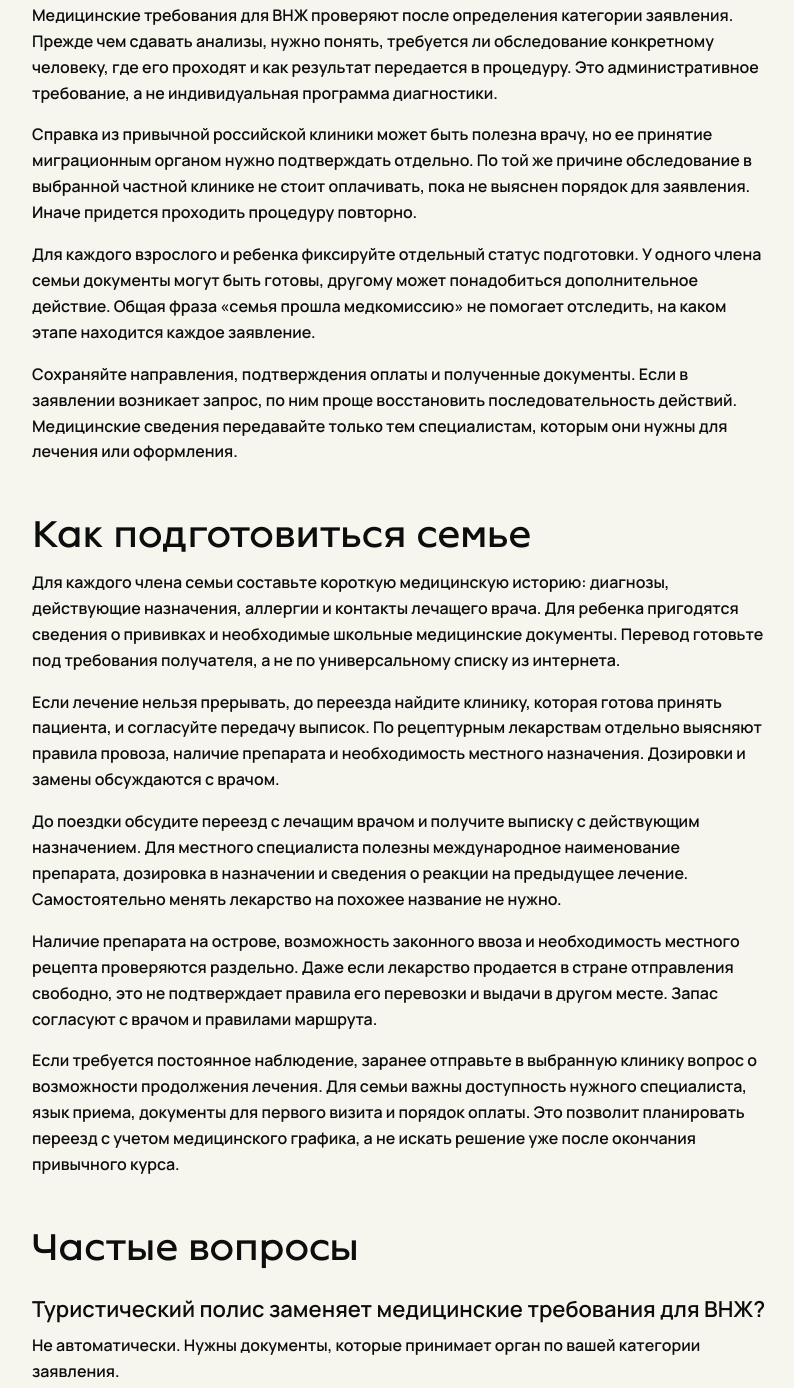
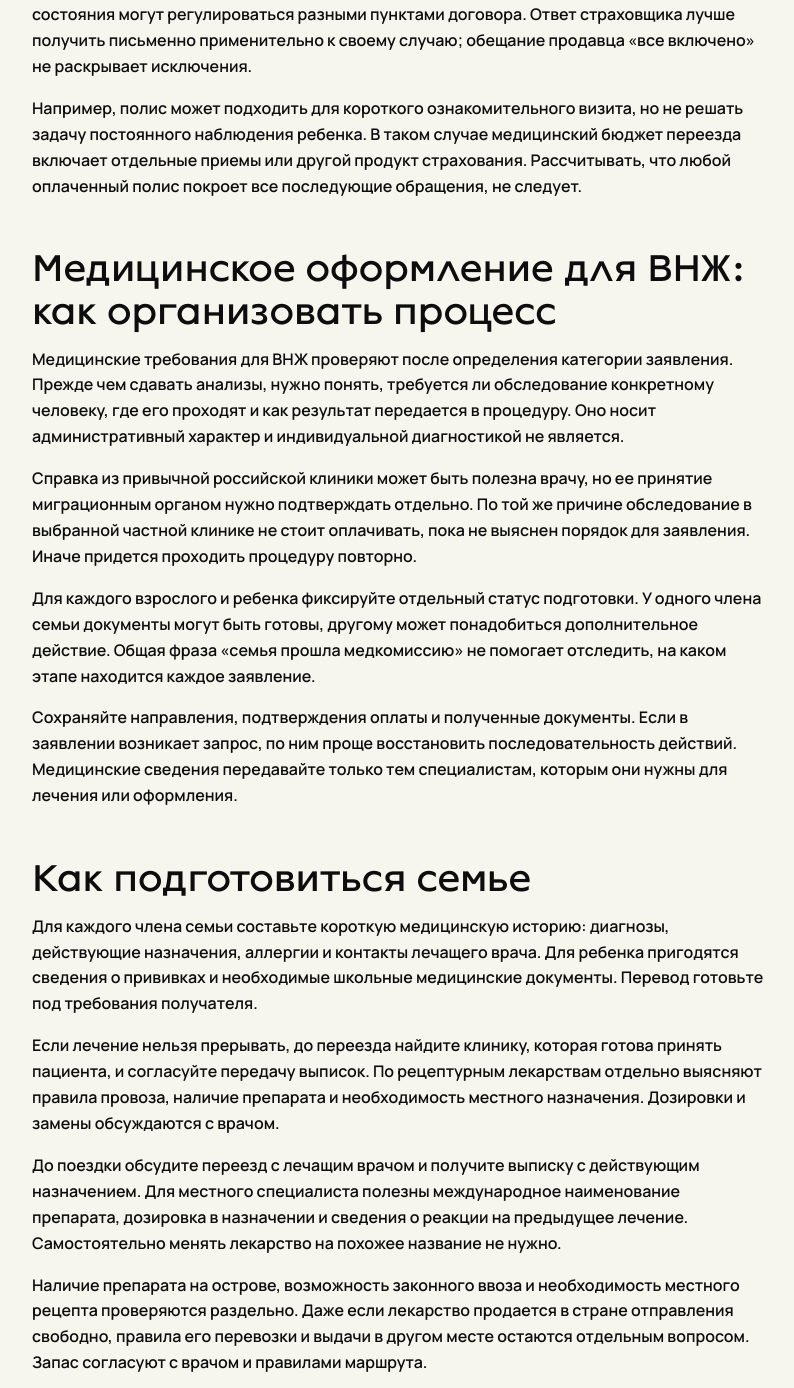
Before and after one commit to anisimovkat-hub/north-cyprus-relocation, a plain HTML site: page site/blog/vezd-na-severnyy-kipr-i-medicinskoe-oformlenie/index.html in a window 1280 px wide. Shown: the part 3808-5196 px from the top of the page, without its empty margins (72-866 px from the left). Drawn offline with Linux system fonts and the light colour scheme.

Commit message:
Revise medical entry requirements for Northern Cyprus
Updated content for medical requirements and entry procedures for Northern Cyprus.

```diff
--- a/site/blog/vezd-na-severnyy-kipr-i-medicinskoe-oformlenie/index.html
+++ b/site/blog/vezd-na-severnyy-kipr-i-medicinskoe-oformlenie/index.html
@@ -9,7 +9,7 @@
 <meta charset="utf-8"><meta name="viewport" content="width=device-width, initial-scale=1">
 <title>Въезд на Северный Кипр и медицинская страховка: что подготовить для поездки и ВНЖ | Запасной аэродром</title>
 <meta name="description" content="Перед поездкой на Северный Кипр нужно отдельно решить три вопроса: условия въезда, основание для длительного проживания и медицинское оформление по выбранной процедуре. Туристическая страховка, обследование для."><meta name="robots" content="index, follow, max-image-preview:large, max-snippet:-1">
-<link rel="canonical" href="https://zapasnoy-aerodrom.com/blog/vezd-na-severnyy-kipr-i-medicinskoe-oformlenie/"><link rel="icon" href="/favicon.svg" type="image/svg+xml"><link rel="manifest" href="/site.webmanifest"><link rel="stylesheet" href="../blog.css">
+<link rel="canonical" href="https://zapasnoy-aerodrom.com/blog/vezd-na-severnyy-kipr-i-medicinskoe-oformlenie/"><link rel="icon" href="/favicon.svg" type="image/svg+xml"><link rel="manifest" href="/site.webmanifest"><link rel="stylesheet" href="../blog.css"><link rel="stylesheet" href="../guide-card.css">
 <script src="/assets/js/metrika.js"></script><script defer src="/assets/js/blog-lead-form.js?v=20261029-17"></script>
 <meta property="og:type" content="article"><meta property="og:locale" content="ru_RU"><meta property="og:site_name" content="Запасной аэродром"><meta property="og:url" content="https://zapasnoy-aerodrom.com/blog/vezd-na-severnyy-kipr-i-medicinskoe-oformlenie/"><meta property="og:title" content="Въезд на Северный Кипр и медицинская страховка: что подготовить для поездки и ВНЖ"><meta property="og:description" content="Перед поездкой на Северный Кипр нужно отдельно решить три вопроса: условия въезда, основание для длительного проживания и медицинское оформление по выбранной процедуре. Туристическая страховка, обследование для."><meta property="og:image" content="https://zapasnoy-aerodrom.com/assets/images/blog/editorial-a04-20261029.webp"><meta property="og:image:alt" content="Медицинская папка, аптечка и чемодан на фоне моря"><meta property="article:published_time" content="2026-10-29"><meta name="twitter:card" content="summary_large_image">
 <script type="application/ld+json">{
@@ -138,7 +138,7 @@
 <div class="meta"><span>Автор: <a href="/">Запасной аэродром</a></span><span>Опубликовано: <time datetime="2026-10-29">29 октября 2026</time></span></div>
 <figure class="article-hero" style="height:auto;aspect-ratio:16/9;background:#f6f3ec"><img src="/assets/images/blog/editorial-a04-20261029.webp" alt="Медицинская папка, аптечка и чемодан на фоне моря" width="1200" height="1200" fetchpriority="high" decoding="async" style="object-fit:contain"></figure>
 <div class="article">
-<article class="article-body" data-lead-heading="Подготовим въезд с учетом медицинских задач" data-lead-description="Расскажите, кто едет, на какой срок и требуется ли непрерывное лечение. Обсудим документы для поездки и оформления проживания, которые нужно согласовать до вылета.">
+<article class="article-body" data-lead-heading="Подготовим въезд с учетом медицинских задач" data-lead-description="Оставьте заявку, подготовим въезд с учетом медицинских задач.">
 
 <p>Если семья приезжает сначала посмотреть остров, ей нужен план на поездку. Если решение о переезде уже принято, к нему добавляются документы для проживания и медицинские требования к соответствующей категории заявителя.</p>
 <h2 id="vezd-i-prozhivanie-raznye-etapy-1">Въезд и проживание: разные этапы</h2>
@@ -176,22 +176,23 @@
 <p>Начните с паспорта, маршрута и подтверждения проживания. Если семья летит через Турцию, отдельно проверьте условия транзита и требования перевозчика: они зависят от гражданства, билета и того, нужно ли выходить из транзитной зоны. Для поездки с ребенком дополнительно рассматривают документы о родстве и обстоятельства сопровождения. Нельзя переносить ответ об одном маршруте на любой другой.</p>
 <p>Для длительного проживания важна последовательность действий после приезда. Заранее выясните, какие документы необходимо получить в России, а какие оформляются на острове. Тогда разрешенный срок пребывания не будет уходить на восстановление свидетельств, поиск справок и пересылку оригиналов.</p>
 <p>Условия въезда сверяют по <a href="https://mfa.gov.ct.tr/interactive">консульской информации МИД Северного Кипра</a>, а требования к проживанию по материалам МВД. Не стоит обещать себе определенное число дней на основании чужого штампа: учитывайте решение по вашему въезду и категорию дальнейшего заявления.</p>
+<div class="guide-card"><a class="guide-card__cover" href="/guides/24-hours/" aria-label="Если выехать нужно за 24 часа"><img src="/assets/images/guides/guide-24-hours-cover.png" alt="Обложка гайда: Если выехать нужно за 24 часа" loading="lazy" decoding="async"></a><div class="guide-card__body"><span class="guide-card__eyebrow">Бесплатный гайд · 10 страниц</span><p class="guide-card__title">Если выехать нужно за 24 часа</p><p class="guide-card__text">4 чек-листа на 40 пунктов: документы, деньги, бизнес, дети и питомцы, плюс план первых суток.</p><a class="btn guide-card__btn" href="/guides/24-hours/">Получить гайд</a></div></div>
 <h2 id="section-4">Как выбрать медицинскую страховку на Северном Кипре</h2>
 <p>В страховом договоре важнее содержание покрытия, чем название тарифа. Для начала выясните, включена ли северная часть острова в территорию страхования и какой порядок обращения действует именно там. Одного слова «Кипр» в рекламном описании недостаточно, если договор и правила ассистанса содержат уточнения.</p>
 <p>Следующий вопрос: кто организует помощь и кто оплачивает прием. В одном договоре предусмотрено согласование через ассистанс, в другом может потребоваться самостоятельно оплатить услугу и затем обратиться за возмещением. Это влияет на сумму, которую нужно иметь в доступе во время поездки. Условия оплаты, франшизу и исключения уточняют до покупки полиса.</p>
 <p>Семье с хроническим заболеванием важно обсудить не только экстренную помощь. Плановые консультации, постоянные лекарства, обострения и ранее диагностированные состояния могут регулироваться разными пунктами договора. Ответ страховщика лучше получить письменно применительно к своему случаю; обещание продавца «все включено» не раскрывает исключения.</p>
 <p>Например, полис может подходить для короткого ознакомительного визита, но не решать задачу постоянного наблюдения ребенка. В таком случае медицинский бюджет переезда включает отдельные приемы или другой продукт страхования. Рассчитывать, что любой оплаченный полис покроет все последующие обращения, не следует.</p>
 <h2 id="section-5">Медицинское оформление для ВНЖ: как организовать процесс</h2>
-<p>Медицинские требования для ВНЖ проверяют после определения категории заявления. Прежде чем сдавать анализы, нужно понять, требуется ли обследование конкретному человеку, где его проходят и как результат передается в процедуру. Это административное требование, а не индивидуальная программа диагностики.</p>
+<p>Медицинские требования для ВНЖ проверяют после определения категории заявления. Прежде чем сдавать анализы, нужно понять, требуется ли обследование конкретному человеку, где его проходят и как результат передается в процедуру. Оно носит административный характер и индивидуальной диагностикой не является.</p>
 <p>Справка из привычной российской клиники может быть полезна врачу, но ее принятие миграционным органом нужно подтверждать отдельно. По той же причине обследование в выбранной частной клинике не стоит оплачивать, пока не выяснен порядок для заявления. Иначе придется проходить процедуру повторно.</p>
 <p>Для каждого взрослого и ребенка фиксируйте отдельный статус подготовки. У одного члена семьи документы могут быть готовы, другому может понадобиться дополнительное действие. Общая фраза «семья прошла медкомиссию» не помогает отследить, на каком этапе находится каждое заявление.</p>
 <p>Сохраняйте направления, подтверждения оплаты и полученные документы. Если в заявлении возникает запрос, по ним проще восстановить последовательность действий. Медицинские сведения передавайте только тем специалистам, которым они нужны для лечения или оформления.</p>
 <h2 id="kak-podgotovitsya-seme-3">Как подготовиться семье</h2>
-<p>Для каждого члена семьи составьте короткую медицинскую историю: диагнозы, действующие назначения, аллергии и контакты лечащего врача. Для ребенка пригодятся сведения о прививках и необходимые школьные медицинские документы. Перевод готовьте под требования получателя, а не по универсальному списку из интернета.</p>
+<p>Для каждого члена семьи составьте короткую медицинскую историю: диагнозы, действующие назначения, аллергии и контакты лечащего врача. Для ребенка пригодятся сведения о прививках и необходимые школьные медицинские документы. Перевод готовьте под требования получателя.</p>
 <p>Если лечение нельзя прерывать, до переезда найдите клинику, которая готова принять пациента, и согласуйте передачу выписок. По рецептурным лекарствам отдельно выясняют правила провоза, наличие препарата и необходимость местного назначения. Дозировки и замены обсуждаются с врачом.</p>
 <p>До поездки обсудите переезд с лечащим врачом и получите выписку с действующим назначением. Для местного специалиста полезны международное наименование препарата, дозировка в назначении и сведения о реакции на предыдущее лечение. Самостоятельно менять лекарство на похожее название не нужно.</p>
-<p>Наличие препарата на острове, возможность законного ввоза и необходимость местного рецепта проверяются раздельно. Даже если лекарство продается в стране отправления свободно, это не подтверждает правила его перевозки и выдачи в другом месте. Запас согласуют с врачом и правилами маршрута.</p>
-<p>Если требуется постоянное наблюдение, заранее отправьте в выбранную клинику вопрос о возможности продолжения лечения. Для семьи важны доступность нужного специалиста, язык приема, документы для первого визита и порядок оплаты. Это позволит планировать переезд с учетом медицинского графика, а не искать решение уже после окончания привычного курса.</p>
+<p>Наличие препарата на острове, возможность законного ввоза и необходимость местного рецепта проверяются раздельно. Даже если лекарство продается в стране отправления свободно, правила его перевозки и выдачи в другом месте остаются отдельным вопросом. Запас согласуют с врачом и правилами маршрута.</p>
+<p>Если требуется постоянное наблюдение, заранее отправьте в выбранную клинику вопрос о возможности продолжения лечения. Для семьи важны доступность нужного специалиста, язык приема, документы для первого визита и порядок оплаты. Это позволит планировать переезд с учетом медицинского графика и не искать решение после окончания привычного курса.</p>
 <h2 id="chastye-voprosy-4">Частые вопросы</h2>
 <h3 id="section-8">Туристический полис заменяет медицинские требования для ВНЖ?</h3>
 <p>Не автоматически. Нужны документы, которые принимает орган по вашей категории заявления.</p>
```
